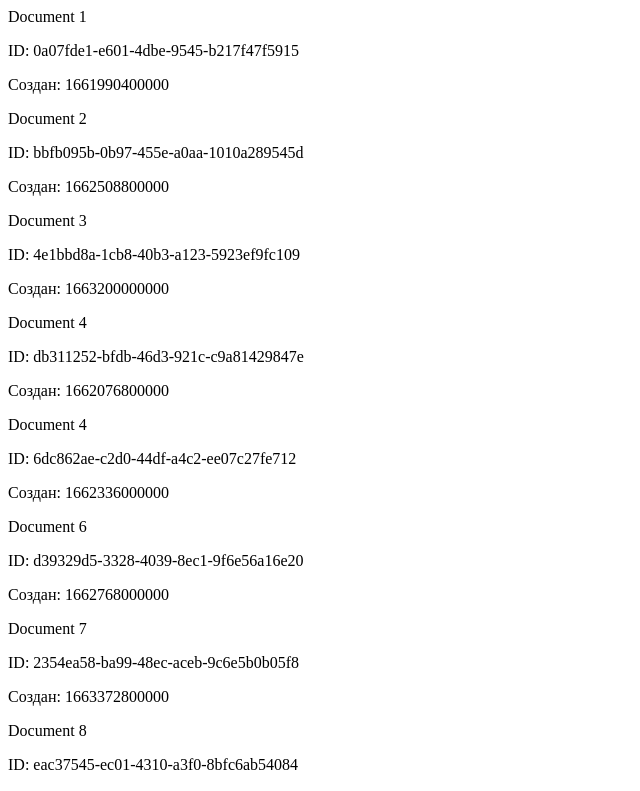
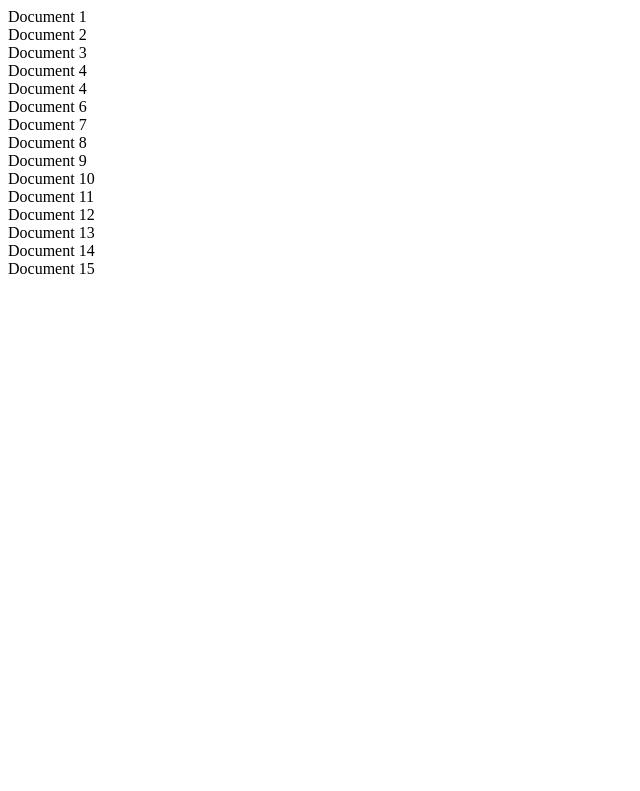
Before and after one commit to ol3gatron/document-finder, a React (Vite) app: page / in a window 1280 px wide. Shown: the top 791 px of the page, without its empty margins (0-640 px from the left). Built offline with nearby package versions, Linux system fonts and the light colour scheme; data requests are answered from the project's data file.

Commit message:
added handleClick event in document component

```diff
--- a/src/components/Document.jsx
+++ b/src/components/Document.jsx
@@ -1,11 +1,21 @@
+import { useState } from "react"
+
 const Document = ({document}) => {
+  const [isHiden, setIsHiden] = useState(true)
+
+  const handleClick = () => {
+    setIsHiden(prevState => !prevState)
+  }
+
   return (
     <div className="document-item">
-      <div className="document-header">{document.header}</div>
-      <div className="document-body">
+      <div className="document-header" onClick={handleClick}>{document.header}</div>
+      {!isHiden &&
+        <div className="document-body">
         <p className="document-id">ID: {document.id}</p>
         <p className="document-date">Создан: {document.date}</p>
       </div>
+      }
     </div>
   )
 }
```
